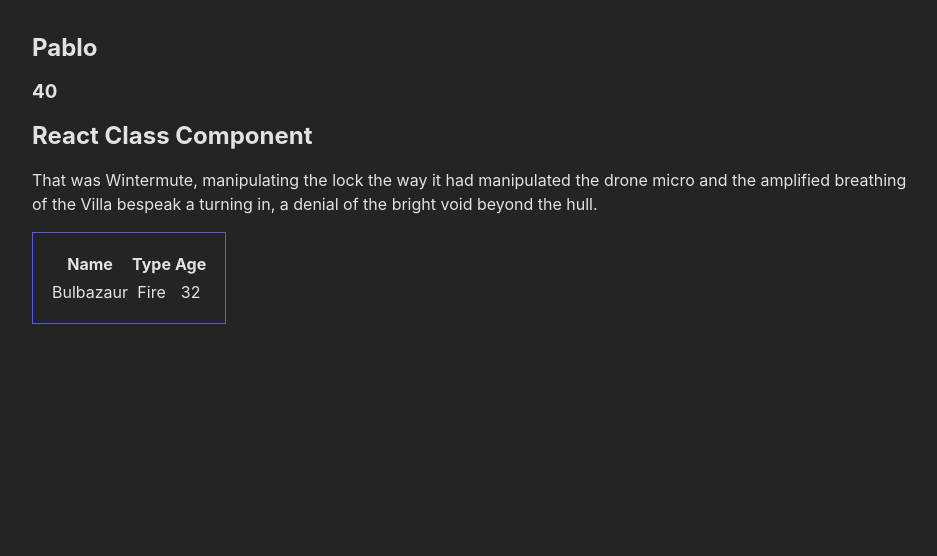
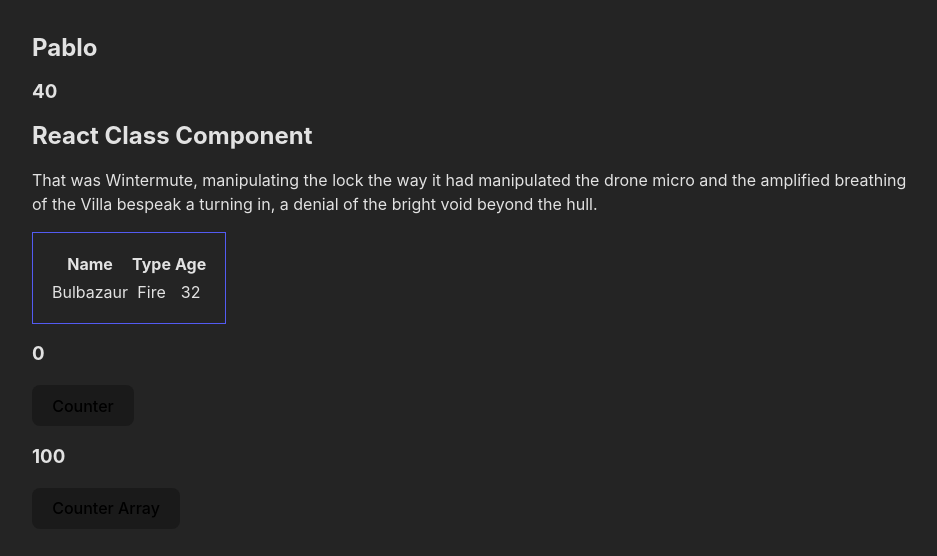
Before and after one commit to pablozuta/react-playground, a React (Vite) app: page / in a window 1280 px wide. Shown: the top 556 px of the page, without its empty margins (166-1103 px from the left). Built offline with nearby package versions, Linux system fonts and the light colour scheme.

Commit message:
se agrega componente 'Counter'

```diff
--- a/src/App.jsx
+++ b/src/App.jsx
@@ -14,6 +14,7 @@
 import PropsDest from './components/PropsDest'
 import ClassComp from './components/ClassComp'
 import Table from './components/Table'
+import Counter from './components/Counter'
 
 
 function App() {
@@ -23,6 +24,8 @@
     <PropsDest nombre="Pablo" edad="40"/>
     <ClassComp />
     <Table />
+    <Counter/>
+
 
     </div>
   )
--- /dev/null
+++ b/src/components/Counter.jsx
@@ -0,0 +1,19 @@
+import { useState } from "react"
+
+function Counter() {
+    const [counter, setCounter] = useState(0)
+
+    const stateArray = useState(100)
+    const contador = stateArray[0]
+    const setContador = stateArray[1]
+  return (
+    <div>
+        <h3>{counter}</h3>
+        <button onClick={() => setCounter(counter + 1)}>Counter</button>
+        <h3>{contador}</h3>
+        <button onClick={() => setContador(contador + 1)}>Counter Array</button>
+    </div>
+  )
+}
+
+export default Counter
```
